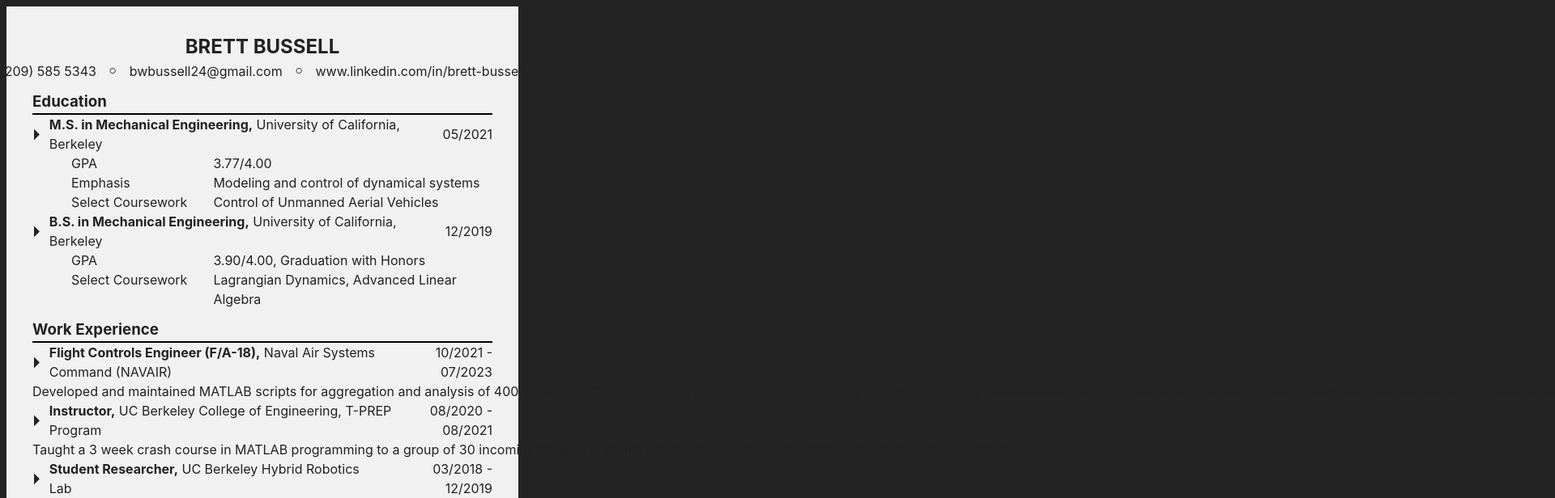
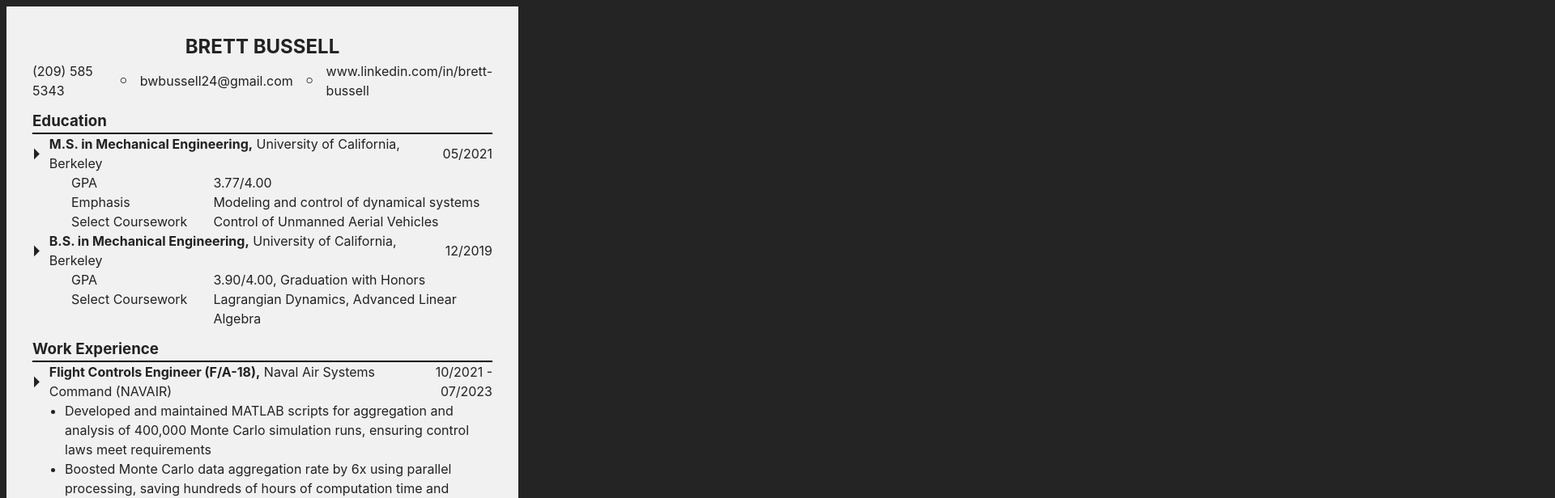
Before and after one commit to sourdoughbredd/resume-builder, a React (Vite) app: page / in a window 1280 px wide. Shown: the top 616 px of the page at 81% size, 1920 px wide, since content can reach past the window. Built offline with nearby package versions, Linux system fonts and the light colour scheme.

Commit message:
Prevent global formatting of hmtl tags

```diff
--- a/src/styles/Header.css
+++ b/src/styles/Header.css
@@ -4,13 +4,13 @@
   align-items: center;
 }
 
-h2 {
+.header h2 {
   margin: 0;
   padding: 0;
   text-transform: uppercase;
 }
 
-ul {
+.header ul {
   margin: 0;
   padding: 0;
   list-style: none;
@@ -19,6 +19,6 @@ ul {
   gap: 1rem;
 }
 
-li:nth-child(even) {
+.header li:nth-child(even) {
   font-size: 0.6rem;
 }
--- a/src/styles/Resume.css
+++ b/src/styles/Resume.css
@@ -11,7 +11,3 @@
   flex-direction: column;
   gap: 12px;
 }
-
-li {
-  text-wrap: nowrap;
-}
```
